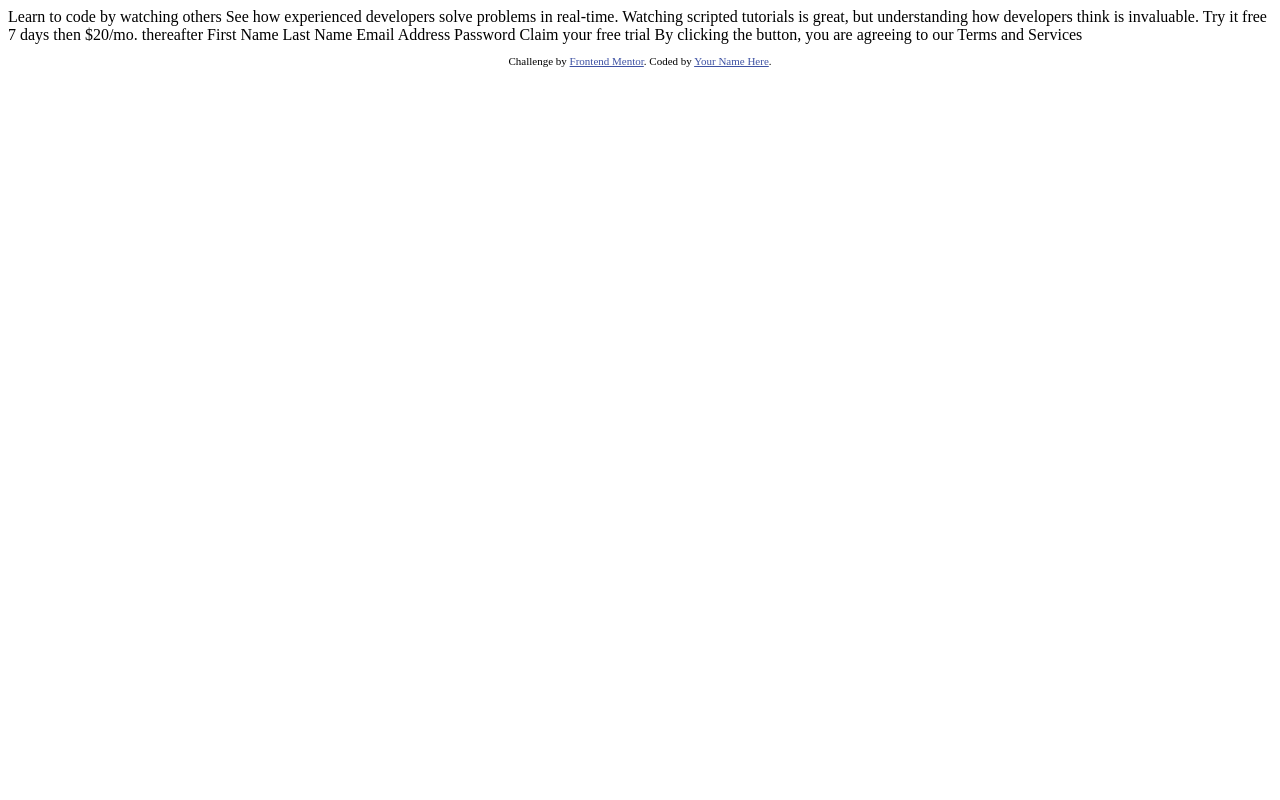
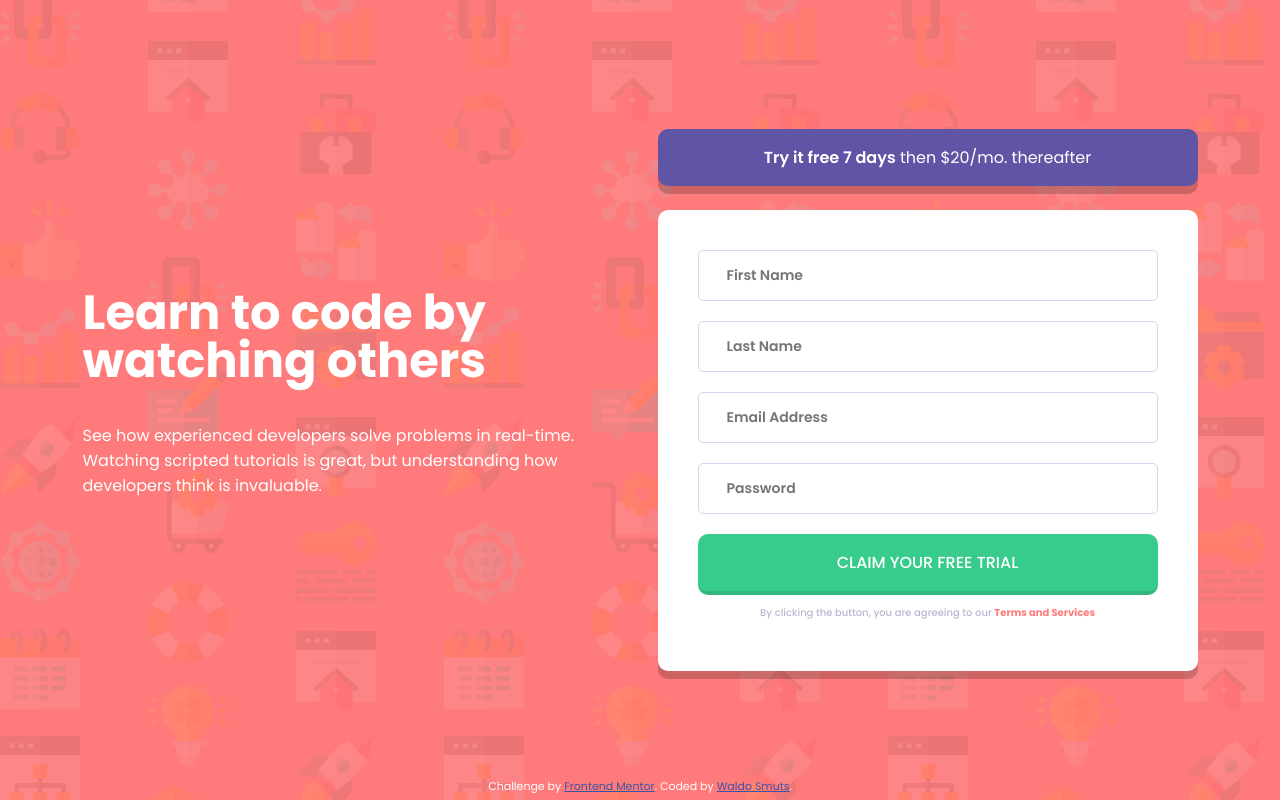
Before and after one commit to waldosmuts/intro-component-with-signup-form, a plain HTML site: page index.html in a window 1280 px wide. Drawn offline with Linux system fonts and the light colour scheme.

Commit message:
first solution

```diff
--- /dev/null
+++ b/app.js
@@ -0,0 +1,34 @@
+const form = document.querySelector("form");
+const input = document.querySelectorAll("input");
+const inputFeedback = document.querySelectorAll(".invalid-feedback");
+
+function validateForm() {
+    for (let i = 0; i < 4; i++) {
+        if (input[i].value === "" || input[i].willValidate()) {
+            input[i].classList.add("invalid-input");
+            inputFeedback[i].classList.add("show");
+        }
+        if (input[i].value !== "") {
+            input[i].classList.remove("invalid-input");
+            inputFeedback[i].classList.remove("show");
+        }
+        if (input[3].checkValidity()) {
+            input[3].classList.add("invalid-input");
+            inputFeedback[3].classList.add("show");
+        } else {
+            input[3].classList.remove("invalid-input");
+            inputFeedback[3].classList.remove("show");
+        }
+    }
+}
+
+for (element of input) {
+    element.addEventListener("input", () => {
+        validateForm();
+    })
+}
+
+form.addEventListener("submit", (e) => {
+    e.preventDefault();
+    validateForm();
+})
--- a/index.html
+++ b/index.html
@@ -1,42 +1,49 @@
 <!DOCTYPE html>
 <html lang="en">
+
 <head>
   <meta charset="UTF-8">
-  <meta name="viewport" content="width=device-width, initial-scale=1.0"> <!-- displays site properly based on user's device -->
+  <meta name="viewport" content="width=device-width, initial-scale=1.0">
+  <link rel="icon" type="image/png" sizes="32x32" href="./images/favicon-32x32.png">
+  <title>Frontend Mentor | Intro component with sign up form</title>
+  <link rel="preconnect" href="https://fonts.googleapis.com">
+  <link rel="preconnect" href="https://fonts.gstatic.com" crossorigin>
+  <link href="https://fonts.googleapis.com/css2?family=Poppins:wght@400;500;600;700&display=swap" rel="stylesheet">
+  <link rel="stylesheet" href="main.css">
+</head>
 
-  <link rel="icon" type="image/png" sizes="32x32" href="./images/favicon-32x32.png">
-
-  <title>Frontend Mentor | Intro component with sign up form</title>
-
-  <!-- Feel free to remove these styles or customise in your own stylesheet 👍 -->
-  <style>
-    .attribution { font-size: 11px; text-align: center; }
-    .attribution a { color: hsl(228, 45%, 44%); }
-  </style>
-</head>
 <body>
-
-  Learn to code by watching others
-
-  See how experienced developers solve problems in real-time. Watching scripted tutorials is great,
-  but understanding how developers think is invaluable.
-
-  Try it free 7 days then $20/mo. thereafter
-
-  First Name
-  Last Name
-  Email Address
-  Password
-
-  Claim your free trial
-
-  By clicking the button, you are agreeing to our Terms and Services
-
-  <footer>
-    <p class="attribution">
+  <div class="container">
+    <div class="header">
+      <h1>Learn to code by watching others</h1>
+      <h2>See how experienced developers solve problems in real-time. Watching scripted tutorials is great,
+        but understanding how developers think is invaluable. </h2>
+    </div>
+    <div class="form-container">
+      <div class="form-header shadow">
+        <h3><span>Try it free 7 days</span> then $20/mo. thereafter</h3>
+      </div>
+      <form action="#" class="shadow" method="POST">
+        <input type="text" name="first-name" placeholder="First Name" class="input-box">
+        <div class="invalid-feedback"><i>First Name cannot be empty</i></div>
+        <input type="text" name="last-name" placeholder="Last Name" class="input-box">
+        <div class="invalid-feedback"><i>Last Name cannot be empty</i></div>
+        <input type="email" name="email" placeholder="Email Address" class="input-box">
+        <div class="invalid-feedback"><i>That's an invalid email</i></div>
+        <input type="password" name="password" placeholder="Password" class="input-box">
+        <div class="invalid-feedback"><i>Password cannot be empty</i></div>
+        <button>Claim your free trial</button>
+        <p class="terms">By clicking the button, you are agreeing to our <a href="#terms">Terms and Services</a></p>
+      </form>
+    </div>
+  </div>
+  <footer class="attribution">
+    <p>
       Challenge by <a href="https://www.frontendmentor.io?ref=challenge" target="_blank">Frontend Mentor</a>.
-      Coded by <a href="#">Your Name Here</a>.
+      Coded by <a href="https://github.com/waldosmuts" target="_blank">Waldo Smuts</a>.
     </p>
   </footer>
+  <script src="app.js"></script>
 </body>
+
 </html>
--- /dev/null
+++ b/main.css
@@ -0,0 +1,171 @@
+html, body {
+  margin: 0;
+  height: 100%;
+}
+
+body {
+  font-family: Poppins, sans-serif;
+  font-weight: 400;
+  font-size: 16px;
+  background-color: hsl(0, 100%, 74%);
+  background-image: url("images/bg-intro-desktop.png");
+}
+
+.container {
+  display: flex;
+  justify-content: center;
+  align-items: center;
+  margin: auto 0;
+  height: 100%;
+}
+
+.header, .form-container {
+  width: 540px;
+}
+
+.header {
+  display: flex;
+  flex-direction: column;
+  justify-content: center;
+  margin-right: 35px;
+}
+
+h1 {
+  font-size: 3em;
+  font-weight: 700;
+  color: white;
+  margin: 0 auto 0.5em auto;
+  line-height: 1em;
+}
+
+h2 {
+  font-size: 16px;
+  font-weight: 400;
+  color: white;
+}
+
+h3 {
+  font-size: 16px;
+  font-weight: 400;
+  color: white;
+}
+
+h3 span {
+  font-weight: 600;
+}
+
+.form-container {
+  display: flex;
+  flex-direction: column;
+  align-items: center;
+}
+
+.shadow {
+  box-shadow: 0px 8px 0px 0px rgba(0,0,0,0.20);
+}
+
+.form-header {
+  background-color: hsl(248, 32%, 49%);
+  text-align: center;
+  border-radius: 10px;
+  margin-bottom: 1.5em;
+  width: 100%;
+}
+
+form {
+  display: flex;
+  flex-direction: column;
+  background-color: white;
+  padding: 40px;
+  padding-top: 20px;
+  border-radius: 10px;
+  width: 460px;
+}
+
+.invalid-feedback {
+  display: none;
+  font-size: 11px;
+  font-weight: 600;
+  color: hsl(0, 100%, 74%);
+  text-align: right;
+}
+
+.show {
+  display: block;
+}
+
+input {
+  margin-top: 20px;
+  padding: 1em 0 1em 2em;
+  font-family: Poppins, sans-serif;
+  font-size: 14px;
+  font-weight: 600;
+  border-radius: 5px;
+  outline: none;
+  border: 1px solid hsl(245, 48%, 89%);
+}
+
+input:focus {
+  border: 1px solid hsl(249, 10%, 26%);
+}
+
+.invalid-input {
+  border: 2px solid hsl(0, 100%, 74%);
+  background-image: url("images/icon-error.svg");
+  background-repeat: no-repeat;
+  background-position-x: right 10px;
+  background-position-y: center;
+}
+
+.invalid-input:focus {
+  border: 2px solid hsl(0, 100%, 74%);
+}
+
+button {
+  color: white;
+  background-color: hsl(154, 59%, 51%);
+  cursor: pointer;
+  padding: 1em;
+  border-radius: 10px;
+  border: none;
+  font-family: Poppins, sans-serif;
+  font-weight: 500;
+  font-size: 1em;
+  text-transform: uppercase;
+  border-bottom: 4px solid rgba(0, 0, 0, 0.10);
+  margin-top: 20px;
+}
+
+.terms {
+  font-size: 10px;
+  font-weight: 500;
+  text-align: center;
+  color: hsl(246, 25%, 77%);
+}
+
+.terms a {
+  color: hsl(0, 100%, 74%);
+  text-decoration: none;
+  font-weight: 700;
+}
+
+.attribution {
+  font-size: 11px;
+  text-align: center;
+  color: white;
+  margin-top: -3em;
+}
+
+.attribution p {
+  margin-bottom: 0;
+}
+
+.attribution a {
+  color: hsl(228, 45%, 44%);
+}
+
+@media screen and (max-width: 1200px) {
+  .container {
+    flex-direction: column;
+  }
+}
```
